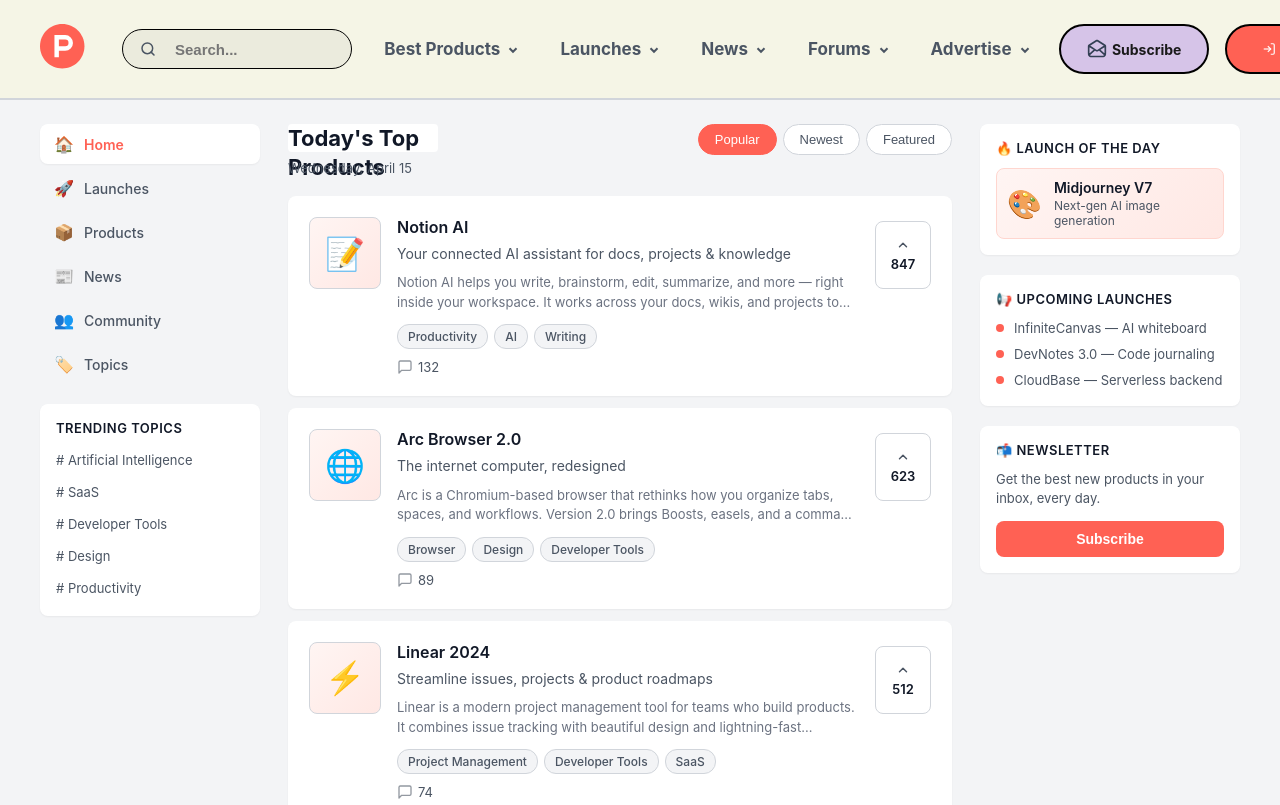
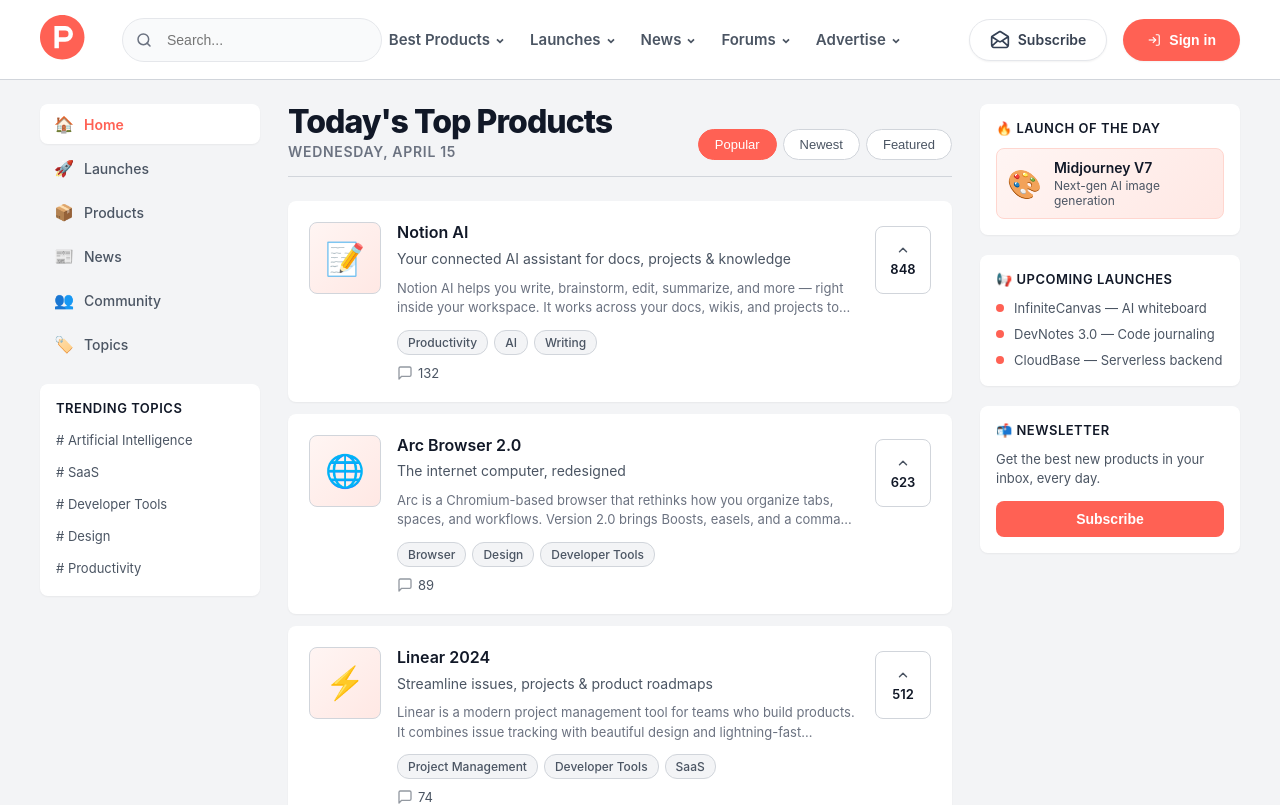
Before and after one commit to AbhimanRajCoder/PRODUCTHUNT-CLONE, a React (Vite) app: page / in a window 1280 px wide. Shown: the top 805 px of the page. Built offline with nearby package versions, Linux system fonts and the light colour scheme; data requests are answered from the project's data file.

Commit message:
improved minor title stylings and modernized the navbar styling

```diff
--- a/db.json
+++ b/db.json
@@ -5,7 +5,7 @@
       "name": "Notion AI",
       "tagline": "Your connected AI assistant for docs, projects & knowledge",
       "description": "Notion AI helps you write, brainstorm, edit, summarize, and more — right inside your workspace. It works across your docs, wikis, and projects to save you time and supercharge your productivity.",
-      "upvotes": 847,
+      "upvotes": 848,
       "comments": 132,
       "category": "Productivity",
       "tags": [
--- a/src/App.css
+++ b/src/App.css
@@ -2,7 +2,7 @@
   display: flex;
   flex-direction: column;
   min-height: 100vh;
-  padding-top: 100px; /* Offset for fixed navbar */
+  padding-top: 80px; /* Offset for fixed navbar */
 }
 
 .nav-left, .nav-right {
@@ -103,32 +103,6 @@
   display: flex;
   flex-direction: column;
   gap: 16px;
-}
-
-.feed-header {
-  display: flex;
-  justify-content: space-between;
-  align-items: center;
-  margin-bottom: 8px;
-}
-
-.feed-title {
-  height: 28px;
-  width: 150px;
-  background-color: var(--surface-color);
-  border-radius: 4px;
-}
-
-.feed-filters {
-  display: flex;
-  gap: 8px;
-}
-
-.filter-chip {
-  height: 32px;
-  width: 80px;
-  background-color: var(--surface-color);
-  border-radius: 16px;
 }
 
 .product-card {
--- a/src/components/layout/Navbar.css
+++ b/src/components/layout/Navbar.css
@@ -11,10 +11,12 @@
   position: fixed;
   top: 0;
   width: 100%;
-  height:100px;
-  background: var(--bg-main);
-  border-bottom: 2px solid var(--border-color);
+  height: 80px;
+  background: rgba(255, 255, 255, 0.95);
+  backdrop-filter: blur(8px);
+  border-bottom: 1px solid var(--border-color);
   z-index: 100;
+  transition: all 0.3s ease;
 }
 
 .navbar-container {
@@ -56,26 +58,28 @@
   position: relative;
   display: flex;
   align-items: center;
-  height: 50px;
+  height: 44px;
 }
 
 .search-box svg {
   position: absolute;
-  left: 18px;
-  color: var(--text-secondary);
+  left: 14px;
+  top: 50%;
+  transform: translateY(-50%);
+  color: #6b7280;
   pointer-events: none;
 }
 
 .search-box input {
-  width: 230px;
-  height: 80%;
-  padding: 0 20px 0 52px;
-  border-radius: 25px;
-  border: 1px solid #000;
-  background: rgba(0, 0, 0, 0.04);
-  font-size: 15px;
+  width: 260px;
+  height: 100%;
+  padding: 0 16px 0 44px;
+  border-radius: 22px;
+  border: 1px solid #e5e7eb;
+  background: #f9fafb;
+  font-size: 14px;
   color: var(--text-primary);
-  font-weight: 700;
+  font-weight: 500;
   outline: none;
   transition: all 0.2s ease;
 }
@@ -95,9 +99,9 @@
 
 .navbar-center ul {
   display: flex;
-  gap: 40px;
+  gap: 24px;
   list-style: none;
-  margin: 0 5%;
+  margin: 0;
   padding: 0;
   height: 100%;
   align-items: center;
@@ -111,13 +115,13 @@
 
 .navbar-center a {
   text-decoration: none;
-  font-weight: 700;
-  color: var(--text-secondary);
-  font-size: 17px;
+  font-weight: 600;
+  color: #4b5563;
+  font-size: 15px;
   display: flex;
   align-items: center;
   height: 100%;
-  transition: color 0.2s ease;
+  transition: all 0.2s ease;
   white-space: nowrap;
 }
 
@@ -126,13 +130,15 @@
 }
 
 .navbar-center a svg {
-  margin-left: 6px;
+  margin-left: 4px;
+  width: 12px;
+  height: 12px;
   stroke: currentColor;
-  transition: transform 0.3s ease;
+  transition: transform 0.2s ease;
 }
 
 .navbar-center a:hover svg {
-  transform: rotate(-90deg);
+  transform: translateY(2px);
 }
 
 .navbar-right {
@@ -144,51 +150,53 @@
 }
 
 .btn-outline {
-  width:150px;
-  height: 50px;
-  padding: 0 14px;
-  border-radius: 25px;
-  border: 2px solid #000;
-  background: var(--purple);
-  color: #1a1a1a;
-  font-weight: 700;
+  height: 42px;
+  padding: 0 20px;
+  border-radius: 21px;
+  border: 1px solid #e5e7eb;
+  background: white;
+  color: #374151;
+  font-weight: 600;
   font-size: 14px;
   text-decoration: none;
   transition: all 0.2s ease;
   display: flex;
   align-items: center;
   justify-content: center;
-  gap:5px;
+  gap: 8px;
+  box-shadow: 0 1px 2px rgba(0,0,0,0.05);
 }
 
 .btn-outline:hover {
-  background: #c8b0e0;
-  transform: translateY(-2px);
+  background: #f9fafb;
+  border-color: #d1d5db;
+  transform: translateY(-1px);
+  box-shadow: 0 4px 6px -1px rgba(0, 0, 0, 0.1);
 }
 
 .btn-primary {
-  width:150px;
-  height: 50px;
-  padding: 0 28px;
-  border-radius: 25px;
-  border: 2px solid #000;
+  height: 42px;
+  padding: 0 24px;
+  border-radius: 21px;
+  border: none;
   background: var(--accent);
   color: white;
-  font-weight: 700;
-  font-size: 16px;
+  font-weight: 600;
+  font-size: 14px;
   cursor: pointer;
   transition: all 0.2s ease;
   display: flex;
   align-items: center;
   justify-content: center;
-  gap: 10px;
-  white-space: nowrap; /* Prevent wrapping */
+  gap: 8px;
+  white-space: nowrap;
+  box-shadow: 0 1px 2px rgba(0,0,0,0.05);
 }
 
 .btn-primary:hover {
-  opacity: 0.95;
-  transform: translateY(-2px);
-  box-shadow: 0 6px 16px rgba(255, 97, 84, 0.25);
+  background: #e5554a;
+  transform: translateY(-1px);
+  box-shadow: 0 10px 15px -3px rgba(255, 97, 84, 0.3);
 }
 
 /* RESPONSIVE */
--- a/src/components/layout/Navbar.jsx
+++ b/src/components/layout/Navbar.jsx
@@ -71,7 +71,7 @@
 
           <div className="navbar-right">
             <a href="/newsletters" className="btn-outline">
-              <svg width="20" height="20" fill="none" viewBox="0 0 20 20" class="size-4"><path stroke="#344054" stroke-linecap="round" stroke-linejoin="round" stroke-width="1.667" d="m11.453 2.195 6.274 4.077c.221.144.332.216.412.313a.8.8 0 0 1 .158.289c.036.12.036.252.036.516v6.11c0 1.4 0 2.1-.272 2.635a2.5 2.5 0 0 1-1.093 1.092c-.535.273-1.235.273-2.635.273H5.667c-1.4 0-2.1 0-2.635-.273a2.5 2.5 0 0 1-1.093-1.092c-.272-.535-.272-1.235-.272-2.635V7.39c0-.264 0-.396.036-.516a.8.8 0 0 1 .157-.29c.08-.096.192-.168.413-.312l6.274-4.077m2.906 0c-.526-.342-.789-.513-1.072-.58a1.7 1.7 0 0 0-.762 0c-.283.067-.546.238-1.072.58m2.906 0 5.16 3.354c.574.372.86.559.96.795a.83.83 0 0 1 0 .645c-.1.237-.386.423-.96.796l-5.16 3.354c-.526.342-.789.513-1.072.58a1.7 1.7 0 0 1-.762 0c-.283-.067-.546-.238-1.072-.58l-5.16-3.354c-.574-.373-.86-.56-.96-.796a.83.83 0 0 1 0-.645c.1-.236.386-.423.96-.795l5.16-3.354m9.37 13.638-5.536-5m-4.762 0-5.536 5"></path></svg>
+              <svg width="20" height="20" fill="none" viewBox="0 0 20 20" className="size-4"><path stroke="#344054" strokeLinecap="round" strokeLinejoin="round" strokeWidth="1.667" d="m11.453 2.195 6.274 4.077c.221.144.332.216.412.313a.8.8 0 0 1 .158.289c.036.12.036.252.036.516v6.11c0 1.4 0 2.1-.272 2.635a2.5 2.5 0 0 1-1.093 1.092c-.535.273-1.235.273-2.635.273H5.667c-1.4 0-2.1 0-2.635-.273a2.5 2.5 0 0 1-1.093-1.092c-.272-.535-.272-1.235-.272-2.635V7.39c0-.264 0-.396.036-.516a.8.8 0 0 1 .157-.29c.08-.096.192-.168.413-.312l6.274-4.077m2.906 0c-.526-.342-.789-.513-1.072-.58a1.7 1.7 0 0 0-.762 0c-.283.067-.546.238-1.072.58m2.906 0 5.16 3.354c.574.372.86.559.96.795a.83.83 0 0 1 0 .645c-.1.237-.386.423-.96.796l-5.16 3.354c-.526.342-.789.513-1.072.58a1.7 1.7 0 0 1-.762 0c-.283-.067-.546-.238-1.072-.58l-5.16-3.354c-.574-.373-.86-.56-.96-.796a.83.83 0 0 1 0-.645c.1-.236.386-.423.96-.795l5.16-3.354m9.37 13.638-5.536-5m-4.762 0-5.536 5"></path></svg>
               Subscribe
             </a>
             <button className="btn-primary">
--- a/src/pages/Home.css
+++ b/src/pages/Home.css
@@ -24,7 +24,7 @@
   flex-direction: column;
   gap: 20px;
   position: sticky;
-  top: 116px;
+  top: 96px;
   align-self: flex-start;
 }
 
@@ -129,24 +129,38 @@
 
 .feed-header {
   display: flex;
+  flex-wrap: wrap;
   justify-content: space-between;
-  align-items: flex-start;
-  margin-bottom: 20px;
-  gap: 16px;
+  align-items: flex-end;
+  margin-bottom: 24px;
+  gap: 20px;
+  padding-bottom: 16px;
+  border-bottom: 1px solid var(--border-color);
+}
+
+.feed-title-container {
+  display: flex;
+  flex-direction: column;
+  gap: 4px;
+  flex: 1;
 }
 
 .feed-title {
-  font-size: 22px;
-  font-weight: 700;
-  color: var(--text-primary);
+  font-size: 32px;
+  font-weight: 800;
+  color: #111827;
   margin: 0;
-  line-height: 1.3;
+  line-height: 1.1;
+  letter-spacing: -0.03em;
 }
 
 .feed-date {
-  font-size: 13px;
-  color: var(--text-secondary);
-  margin: 8px 0 0 0;
+  font-size: 14px;
+  font-weight: 600;
+  color: #6b7280;
+  margin: 0;
+  text-transform: uppercase;
+  letter-spacing: 0.05em;
 }
 
 .feed-filters {
@@ -189,7 +203,7 @@
   flex-direction: column;
   gap: 20px;
   position: sticky;
-  top: 116px;
+  top: 96px;
   align-self: flex-start;
 }
 
--- a/src/pages/Home.jsx
+++ b/src/pages/Home.jsx
@@ -74,7 +74,7 @@
         <section className="home-feed">
           {/* Feed Header */}
           <div className="feed-header">
-            <div>
+            <div className="feed-title-container">
               <h1 className="feed-title">Today's Top Products</h1>
               <p className="feed-date">{today}</p>
             </div>
```
